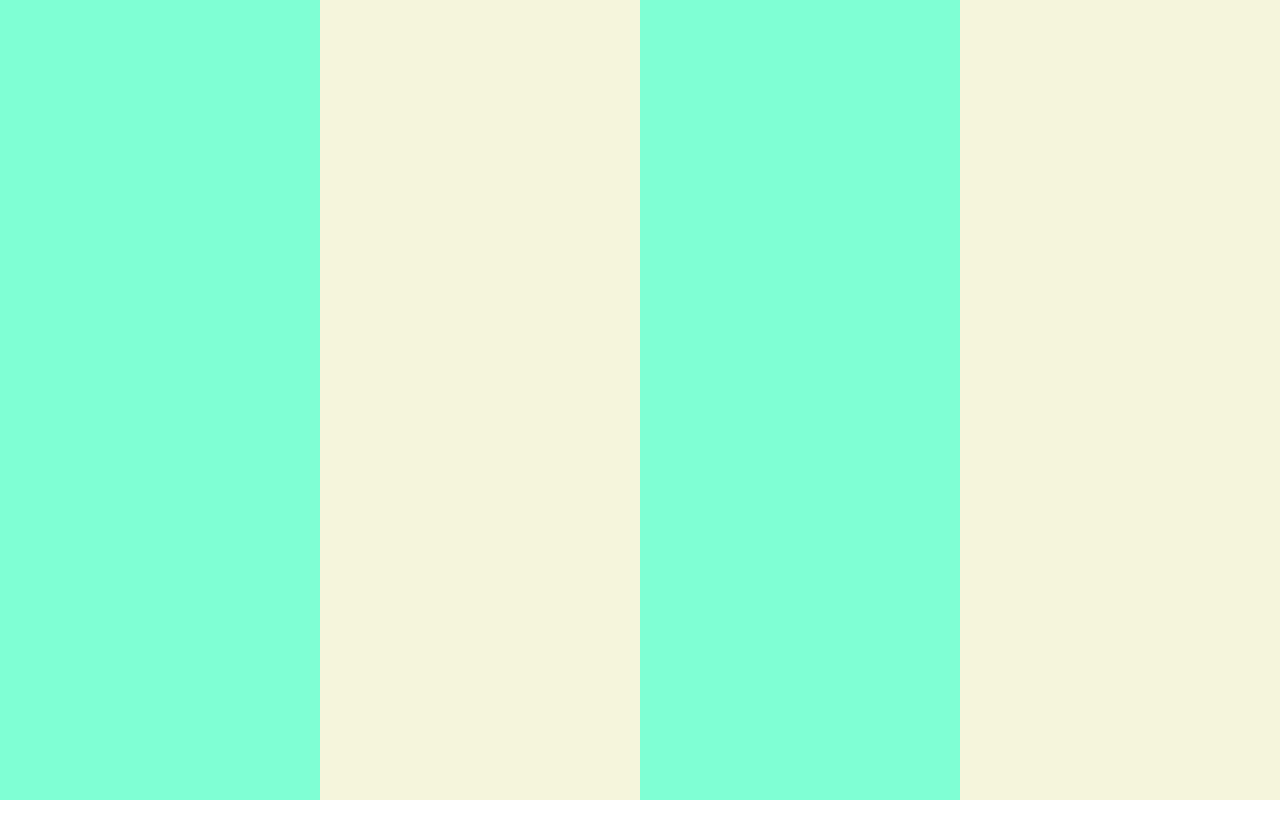
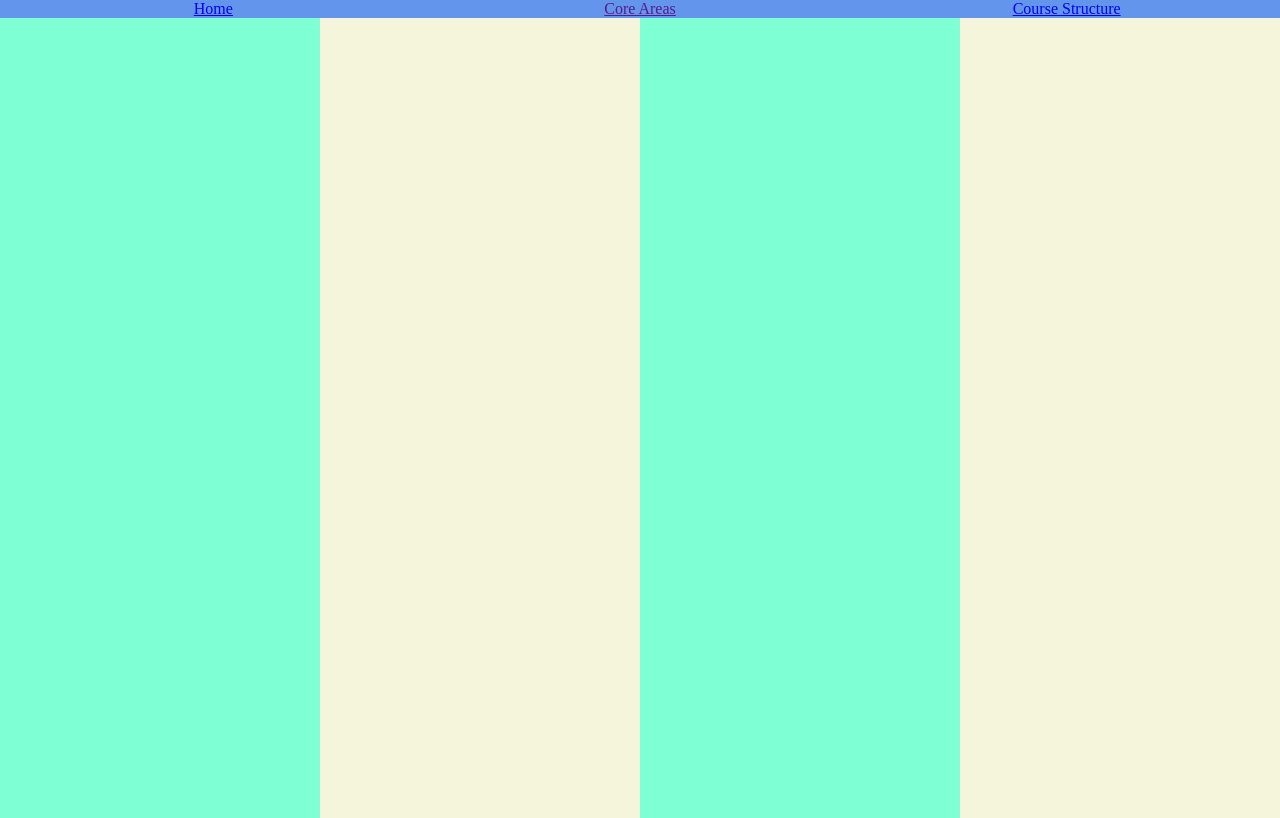
Before and after one commit to OkaforF/PimpCurriculum, a plain HTML site: page structure.html in a window 1280 px wide. Drawn offline with Linux system fonts and the light colour scheme.

Commit message:
navigation on structure page

```diff
--- a/structure-style.css
+++ b/structure-style.css
@@ -1,6 +1,14 @@
 * {
     margin: 0;
     padding: 0;
+}
+nav{
+    display: grid;
+    grid-template-columns: repeat(3,1fr);
+    background-color: cornflowerblue;
+}
+a{
+    text-align: center;
 }
 
 .structure-container {
--- a/structure.html
+++ b/structure.html
@@ -9,7 +9,11 @@
 </head>
 
 <body>
-    <nav></nav>
+    <nav>
+        <a href="index.html">Home</a>
+        <a href="">Core Areas</a>
+        <a href="structure.html">Course Structure</a>
+    </nav>
     <div class="structure-container">
 
         <div class="first-semester-container"></div>
```
